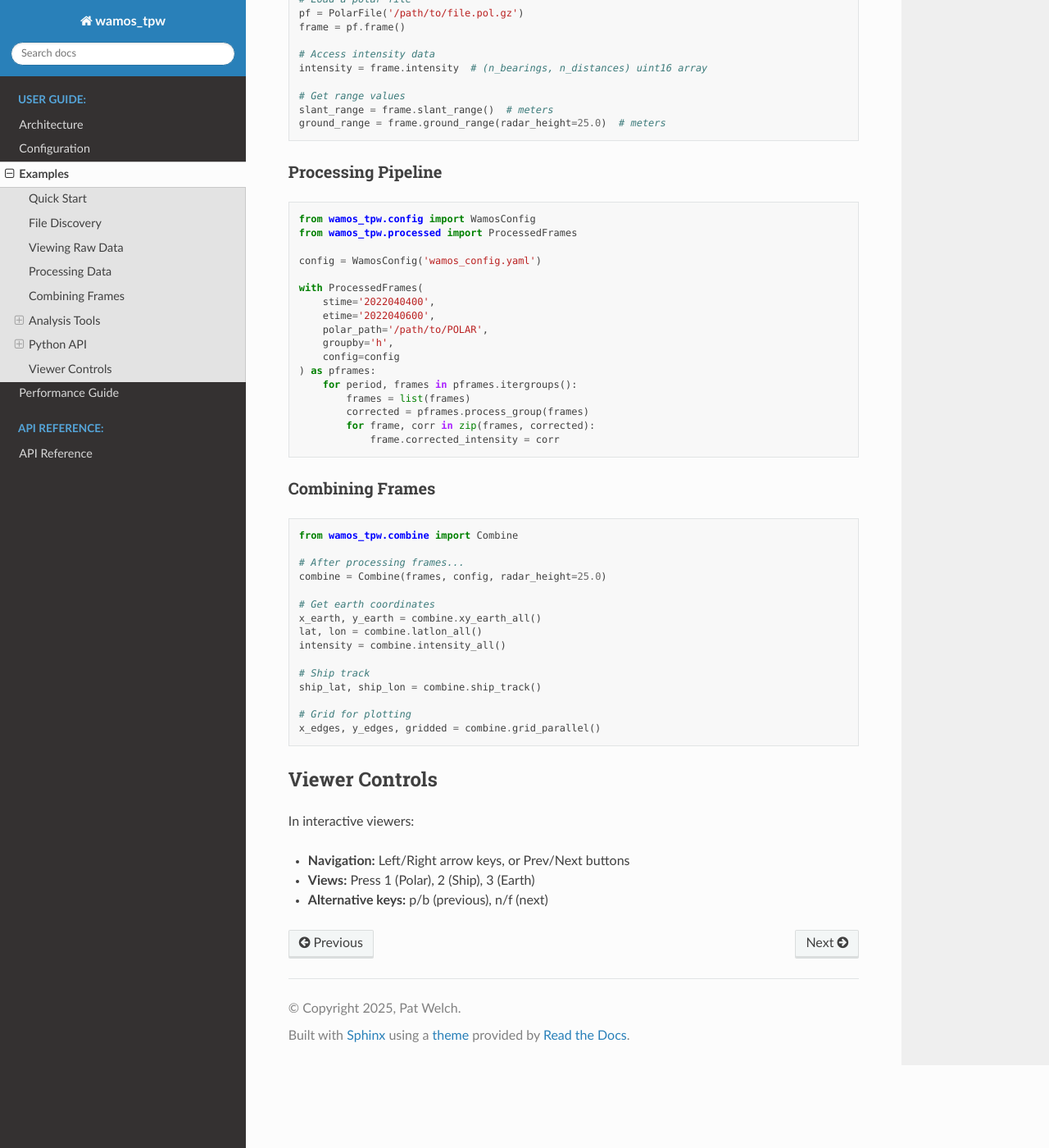
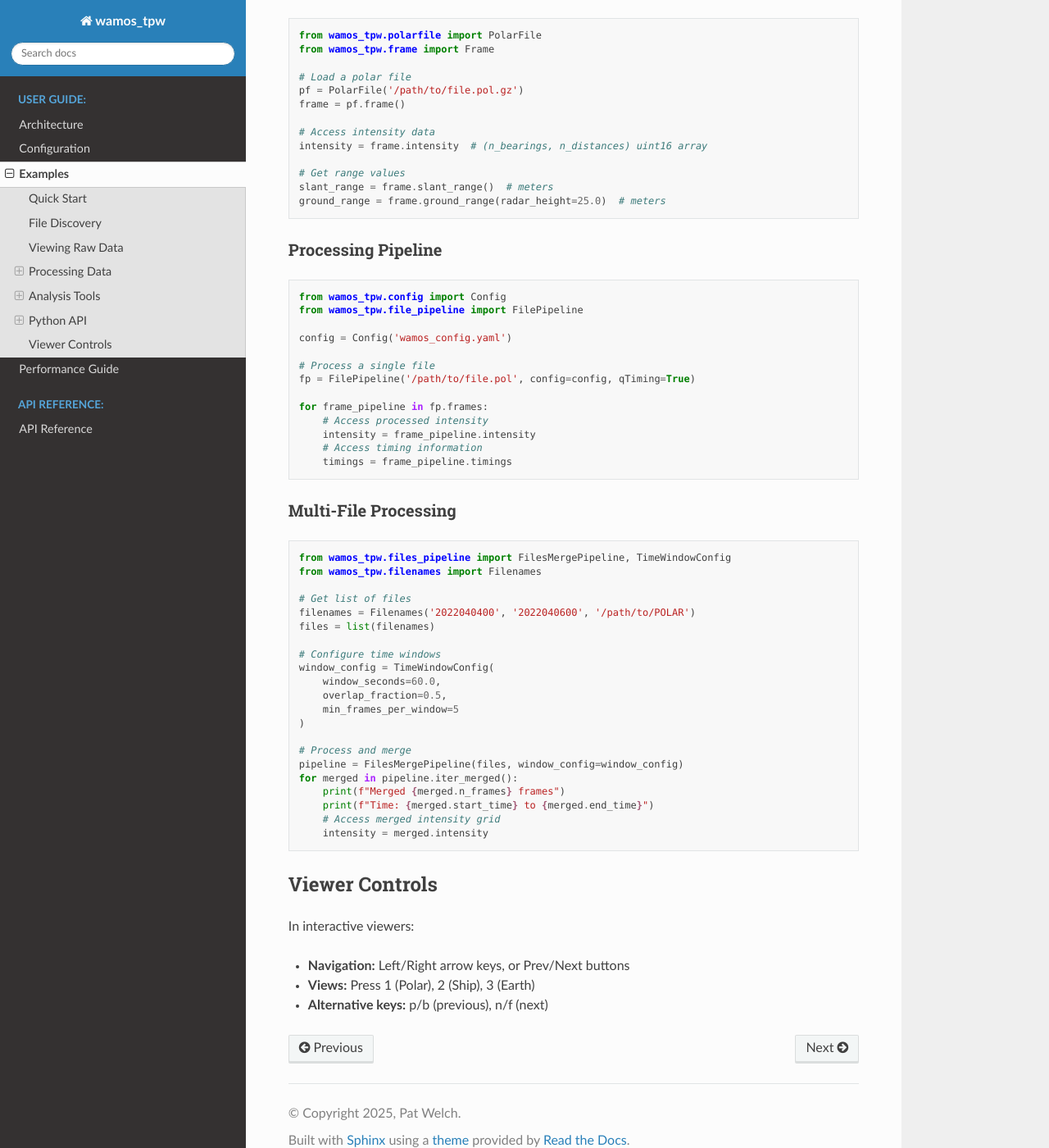
Before and after one commit to mousebrains/WAMOS_tpw, a Sphinx documentation site: the page built from docs/examples.md, in a window 1280 px wide and 1400 px high, scrolled down 2499 px. Shown: the whole window at 82% size. Built offline with Sphinx 7.4.7 and the Read the Docs theme 3.1.0, drawn with Linux system fonts in a browser that asks for light colours; some of the changed text lies outside the part shown.

Commit message:
Update documentation for removed modules
- Remove references to deleted modules: combine, processed, timestamp,
  dataset, protocols, combine_*, netcdf
- Update api.rst with current module structure
- Update architecture.md with pipeline classes
- Update examples.md with current CLI commands
- Update CLAUDE.md with current CLI usage

Co-Authored-By: Claude Opus 4.5 <noreply@anthropic.com>

````diff
--- a/docs/examples.md
+++ b/docs/examples.md
@@ -43,30 +43,35 @@ wamos view 2022040400 2022040600 /path/to/POLAR --plot-intensity --view ship
 
 ## Processing Data
 
-Process frames with deramp and destreak corrections:
+### Single File Pipeline
+
+Process all frames in a single file:
 
 ```bash
-wamos process 2022040400 2022040600 /path/to/POLAR --plot
+wamos file-pipeline 2022040400 2022040600 /path/to/POLAR --timing
 ```
 
-With configuration file:
+### Multi-File Pipeline
+
+Process multiple files with time windowing and merge:
 
 ```bash
-wamos process 2022040400 2022040600 /path/to/POLAR --config wamos_config.yaml --plot
+wamos files-pipeline 2022040400 2022040600 /path/to/POLAR \
+    --window 60 --overlap 0.5 --output-dir /tmp/output
 ```
 
-## Combining Frames
-
-Combine multiple frames into earth-referenced images:
+With KML output for Google Earth:
 
 ```bash
-wamos combine 2022040400 2022040600 /path/to/POLAR --process --plot
+wamos files-pipeline 2022040400 2022040600 /path/to/POLAR \
+    --window 60 --output-dir /tmp/output --kml
 ```
 
-Generate a movie:
+With KMZ output (packaged KML with images):
 
 ```bash
-wamos combine 2022040400 2022040600 /path/to/POLAR --process --movie output.mp4 --fps 10
+wamos files-pipeline 2022040400 2022040600 /path/to/POLAR \
+    --window 60 --output-dir /tmp/output --kmz
 ```
 
 ## Analysis Tools
@@ -77,14 +82,6 @@ Analyze and plot bearing calculations:
 
 ```bash
 wamos bearing 2022040400 2022040600 /path/to/POLAR --plot all
-```
-
-### Timestamp Analysis
-
-Analyze timing signals:
-
-```bash
-wamos timestamp 2022040400 2022040600 /path/to/POLAR
 ```
 
 ### Standalone Deramp
@@ -101,6 +98,14 @@ Test destreaking on a single file:
 
 ```bash
 wamos destreak /path/to/file.pol --plot
+```
+
+### List Frame Timestamps
+
+List timestamps for all frames in a time range:
+
+```bash
+wamos list-frames 2022040400 2022040600 /path/to/POLAR
 ```
 
 ## Python API
@@ -126,43 +131,45 @@ ground_range = frame.ground_range(radar_height=25.0)  # meters
 ### Processing Pipeline
 
 ```python
-from wamos_tpw.config import WamosConfig
-from wamos_tpw.processed import ProcessedFrames
+from wamos_tpw.config import Config
+from wamos_tpw.file_pipeline import FilePipeline
 
-config = WamosConfig('wamos_config.yaml')
+config = Config('wamos_config.yaml')
 
-with ProcessedFrames(
-    stime='2022040400',
-    etime='2022040600',
-    polar_path='/path/to/POLAR',
-    groupby='h',
-    config=config
-) as pframes:
-    for period, frames in pframes.itergroups():
-        frames = list(frames)
-        corrected = pframes.process_group(frames)
-        for frame, corr in zip(frames, corrected):
-            frame.corrected_intensity = corr
+# Process a single file
+fp = FilePipeline('/path/to/file.pol', config=config, qTiming=True)
+
+for frame_pipeline in fp.frames:
+    # Access processed intensity
+    intensity = frame_pipeline.intensity
+    # Access timing information
+    timings = frame_pipeline.timings
 ```
 
-### Combining Frames
+### Multi-File Processing
 
 ```python
-from wamos_tpw.combine import Combine
+from wamos_tpw.files_pipeline import FilesMergePipeline, TimeWindowConfig
+from wamos_tpw.filenames import Filenames
 
-# After processing frames...
-combine = Combine(frames, config, radar_height=25.0)
+# Get list of files
+filenames = Filenames('2022040400', '2022040600', '/path/to/POLAR')
+files = list(filenames)
 
-# Get earth coordinates
-x_earth, y_earth = combine.xy_earth_all()
-lat, lon = combine.latlon_all()
-intensity = combine.intensity_all()
+# Configure time windows
+window_config = TimeWindowConfig(
+    window_seconds=60.0,
+    overlap_fraction=0.5,
+    min_frames_per_window=5
+)
 
-# Ship track
-ship_lat, ship_lon = combine.ship_track()
-
-# Grid for plotting
-x_edges, y_edges, gridded = combine.grid_parallel()
+# Process and merge
+pipeline = FilesMergePipeline(files, window_config=window_config)
+for merged in pipeline.iter_merged():
+    print(f"Merged {merged.n_frames} frames")
+    print(f"Time: {merged.start_time} to {merged.end_time}")
+    # Access merged intensity grid
+    intensity = merged.intensity
 ```
 
 ## Viewer Controls
````
Also changed, not shown: docs/CLAUDE.md (+6 -10 lines), docs/api.rst (+39 -76 lines), docs/architecture.md (+46 -30 lines).
